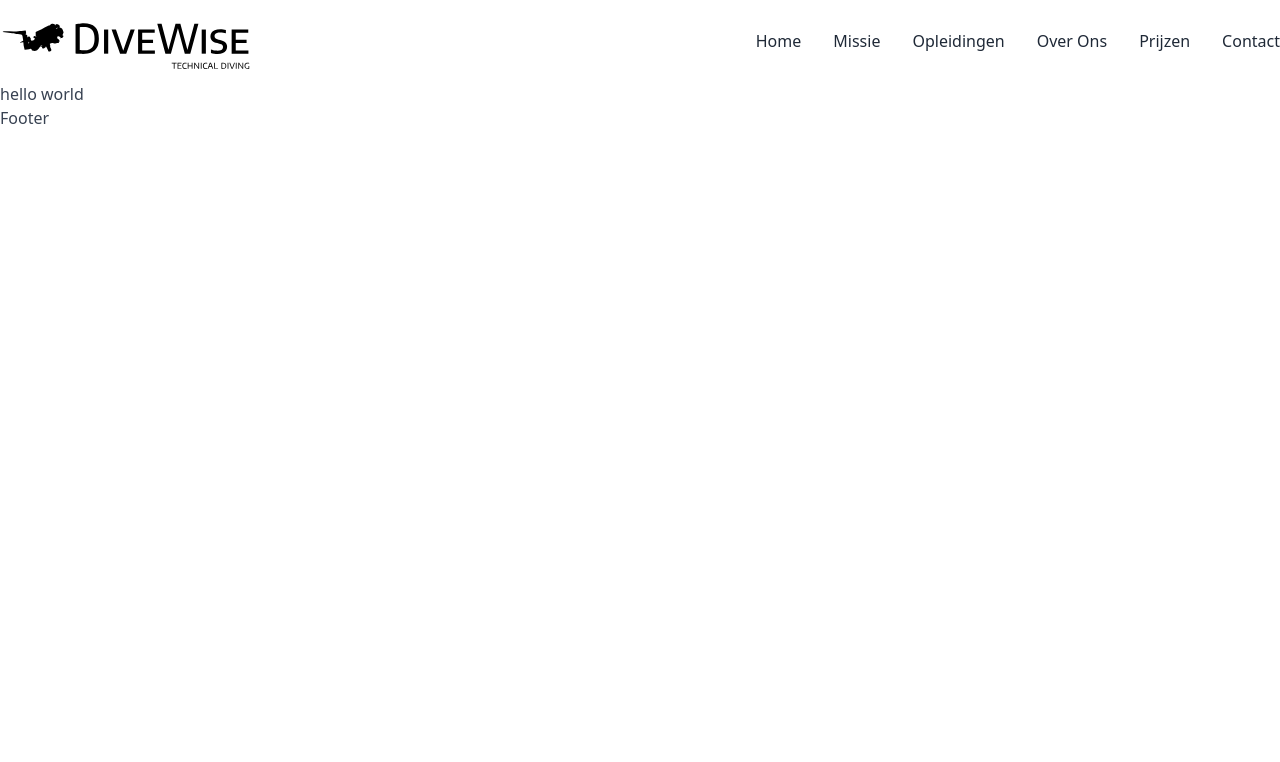
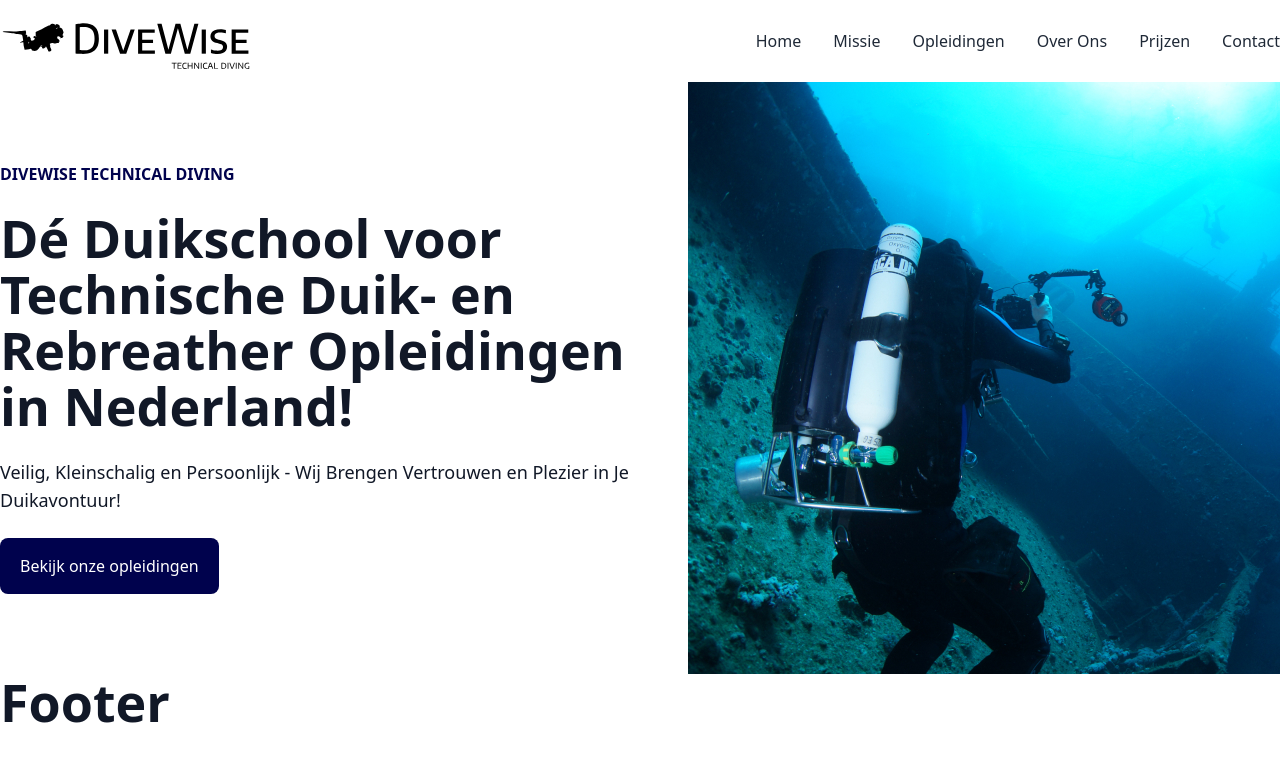
Before and after one commit to JoeriSmits/DiveWise, a Next.js app: page / in a window 1280 px wide. Shown: the top 762 px of the page. Built offline with nearby package versions, Linux system fonts and the light colour scheme.

Commit message:
feat: added hero header module

```diff
--- a/app/globals.css
+++ b/app/globals.css
@@ -1,6 +1,30 @@
 @tailwind base;
 @tailwind components;
 @tailwind utilities;
+
+@layer base {
+  h1 {
+    font-size: 52px;
+    line-height: 56px;
+    @apply font-extrabold text-neutral-900;
+  }
+
+  h2 {
+    @apply text-4xl font-extrabold text-neutral-900;
+  }
+
+  h3 {
+    @apply text-2xl font-extrabold text-neutral-900;
+  }
+
+  h4 {
+    @apply text-xl font-semibold text-neutral-900;
+  }
+}
+
+.subheading {
+  @apply font-semibold text-primary-900 uppercase;
+}
 
 @layer utilities {
   .text-balance {
--- /dev/null
+++ b/components/button/button.tsx
@@ -0,0 +1,9 @@
+const Button = ({ children, ...props }: any) => {
+    return (
+        <button className="bg-primary-900 hover:bg-primary-800 text-white py-4 px-5 rounded-lg" {...props}>
+            {children}
+        </button>
+    )
+}
+
+export default Button;
--- a/components/layout.tsx
+++ b/components/layout.tsx
@@ -5,7 +5,7 @@
   return (
     <>
       <Navbar/>
-      <main>{children}</main>
+      <main className="container mx-auto">{children}</main>
       <Footer />
     </>
   )
--- /dev/null
+++ b/modules/hero-header/hero-header.tsx
@@ -0,0 +1,18 @@
+import Button from "@/components/button/button";
+import Image from "next/image";
+
+const HeroHeader = (): JSX.Element => {
+    return (
+        <div className="flex justify-between items-center">
+            <div className="max-w-2xl space-y-6">
+                <span className="subheading">DiveWise Technical Diving</span>
+                <h1>Dé Duikschool voor Technische Duik- en Rebreather Opleidingen in Nederland!</h1>
+                <h2 className="text text-lg font-normal">Veilig, Kleinschalig en Persoonlijk - Wij Brengen Vertrouwen en Plezier in Je Duikavontuur!</h2>
+                <Button>Bekijk onze opleidingen</Button>
+            </div>
+            <Image src="/assets/images/hero-header-diver.jpg" alt="Diver" width={592} height={592} />
+        </div>
+    );
+}
+
+export default HeroHeader;
--- a/pages/index.tsx
+++ b/pages/index.tsx
@@ -1,6 +1,7 @@
 import type { ReactElement } from 'react'
 import type { NextPageWithLayout } from './_app'
 import Layout from '@/components/layout'
+import HeroHeader from '@/modules/hero-header/hero-header'
 
 const Page: NextPageWithLayout = () => {
   return <p>hello world</p>
@@ -9,7 +10,7 @@
 Page.getLayout = function getLayout(page: ReactElement) {
   return (
     <Layout>
-      {page}
+      <HeroHeader/>
     </Layout>
   )
 }
--- a/tailwind.config.ts
+++ b/tailwind.config.ts
@@ -1,19 +1,23 @@
 import type { Config } from "tailwindcss";
 import defaultTheme from "tailwindcss/defaultTheme";
+import colors from "tailwindcss/colors";
 
 const config: Config = {
   content: [
     "./pages/**/*.{js,ts,jsx,tsx,mdx}",
     "./components/**/*.{js,ts,jsx,tsx,mdx}",
+    "./modules/**/*.{js,ts,jsx,tsx,mdx}",
     "./app/**/*.{js,ts,jsx,tsx,mdx}",
   ],
   darkMode: "selector",
   theme: {
     colors: {
+      ...colors,
       transparent: "transparent",
       current: "currentColor",
       primary: {
         900: "#00024D",
+        800: "#0000FF",
       },
       neutral: {
         900: "#111827",
@@ -21,10 +25,19 @@
         700: "#374151",
       }
     },
+    container: {
+      screens: {
+        sm: "640px",
+        md: "768px",
+        lg: "1024px",
+        xl: "1280px",
+        "2xl": "1320px",
+      },
+    },
     extend: {
       fontFamily: {
         sans: ["Inter var", ...defaultTheme.fontFamily.sans],
-      }
+      },
     },
   },
   plugins: [],
```
Also changed, not shown: public/assets/images/hero-header-diver.jpg (added).
